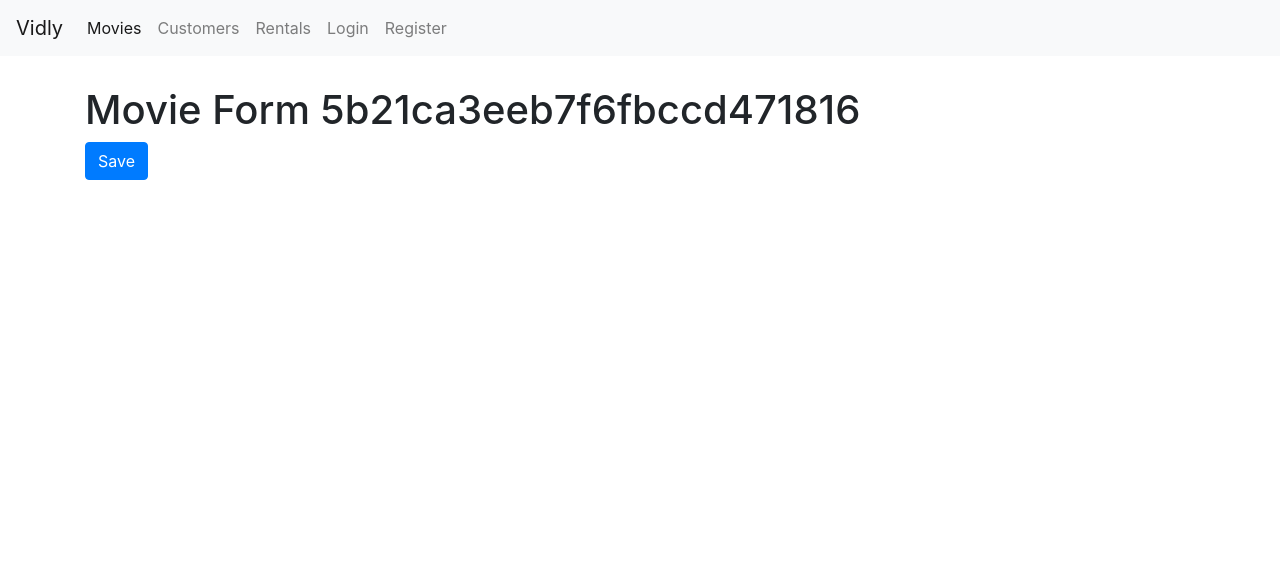
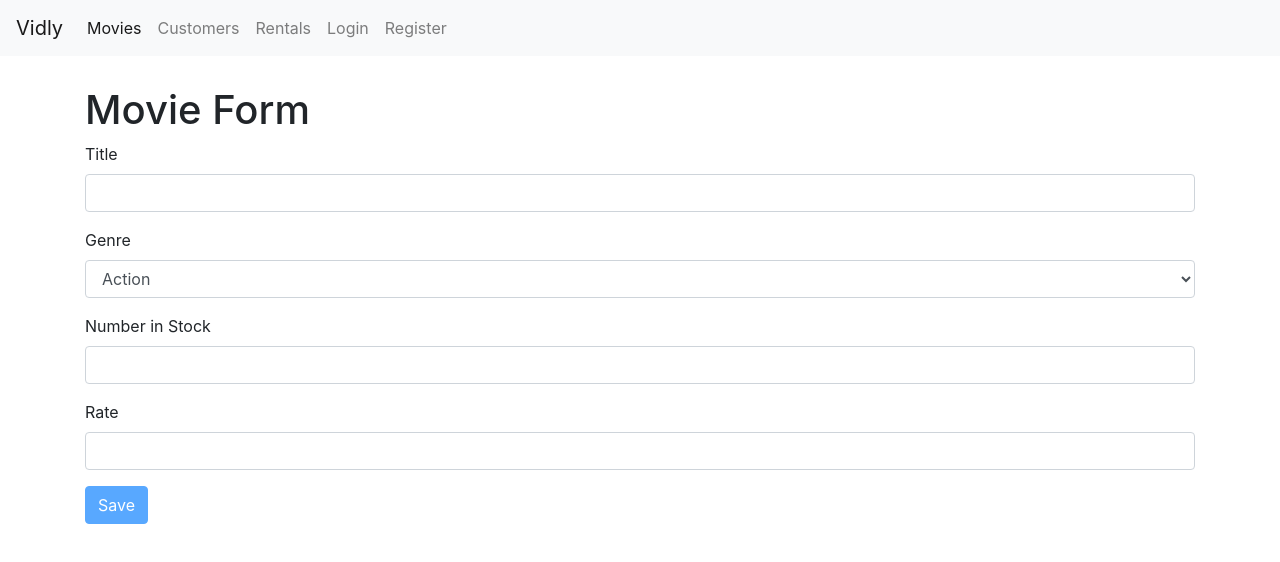
Before and after one commit to asafuli/react-first-go, a React (Create React App) app: page /movies/5b21ca3eeb7f6fbccd471816 in a window 1280 px wide. Shown: the top 562 px of the page. Built offline with nearby package versions, Linux system fonts and the light colour scheme.

Commit message:
Added newMovieForm

```diff
--- a/src/App.js
+++ b/src/App.js
@@ -20,7 +20,7 @@ class App extends Component {
           <Switch>
             <Route path="/login" component={LoginForm} />
             <Route path="/movies/new" component={NewMovieForm}/>
-            <Route path="/movies/:id" component={MovieForm}/>
+            <Route path="/movies/:id" component={NewMovieForm}/>
             <Route path="/movies" component={Movies}/>
             <Route path="/customers" component={Customers}/>
             <Route path="/rentals" component={Rentals}/>
--- a/src/components/common/form.jsx
+++ b/src/components/common/form.jsx
@@ -1,6 +1,7 @@
 import React, { Component } from 'react';
 import Joi from 'joi-browser';
 import Input from './input';
+import SelectList from './selectList';
 
 class Form extends Component {
   state = {
@@ -81,18 +82,32 @@ class Form extends Component {
     this.doSubmit();
   }
 
+  renderSelectList = (name, label, options, initialValue) => {
+    const {data, errors} = this.state;
+    return (
+      <SelectList
+        name={name}
+        label={label}
+        options={options}
+        value={initialValue || data[name]}
+        onChange={this.handleChange}
+        error={errors[name]}
+      />
+    )
+  }
+
   renderButton = (label) => {
     return <button disabled={this.validate()} className="btn btn-primary">{label}</button>
   }
 
-  renderInput = (name, label, type = 'text') => {
+  renderInput = (name, label, value, type = 'text') => {
     const {data, errors} = this.state;
     return (
       <Input
         type={type}
         name={name}
         label={label}
-        value={data[name]}
+        value={value || data[name]}
         onChange={this.handleChange}
         error={errors[name]}
       />
--- /dev/null
+++ b/src/components/common/selectList.jsx
@@ -0,0 +1,15 @@
+import React from 'react';
+
+
+const SelectList = ({name, label, options, initialValue, ...rest}) => {
+  return (
+    <div className="form-group">
+      <label htmlFor={name}>{label}</label>
+      <select {...rest} name={name} id={name} className="form-control">
+        {options.map(option => <option key={option._id} value={initialValue || option._id}>{option.name}</option> )}
+      </select>
+    </div>
+    );
+}
+
+export default SelectList;
--- a/src/components/movieForm.jsx
+++ b/src/components/movieForm.jsx
@@ -1,9 +1,10 @@
 import React from 'react';
+import NewMovieForm from './newMovieForm';
 
 const MovieForm = ({match, history}) => {
   return (
     <div>
-      <h1>Movie Form {match.params.id}</h1>
+      <NewMovieForm/>
       <button className="btn btn-primary" onClick={() => history.push('/movies')}>Save</button>
     </div>
   );
--- a/src/components/newMovieForm.jsx
+++ b/src/components/newMovieForm.jsx
@@ -1,18 +1,42 @@
 import React, { Component } from 'react';
 import Joi from 'joi-browser';
 import Form from './common/form';
+import { saveMovie } from '../services/fakeMovieService';
+import { getGenres } from '../services/fakeGenreService';
 
 class newMovieForm extends Form {
   state = {
-    data: {},
+    data: {title: "", genre: "", numberInStock: "", dailyRentalRate: "" },
     errors: {},
+  }
+
+  schema = {
+    title: Joi.string().required().label("Title"),
+    genre: Joi.string().required().label("Genre"),
+    numberInStock: Joi.number().min(0).required().label("Number in Stock"),
+    dailyRentalRate: Joi.number().min(0).max(10).required().label("Rate"),
+  }
+
+  doSubmit = () => {
+    const newMovie = {...this.state.data};
+    newMovie._id = 0;
+    newMovie.genre = getGenres().find(g => g._id === newMovie.genre);
+    saveMovie(newMovie);
+    console.log(newMovie);
+    this.props.history.push('/movies');
   }
 
   render() {
     return (
       <div>
         <h1>Movie Form</h1>
-        <form></form>
+        <form onSubmit={this.handleSubmit}>
+          {this.renderInput('title','Title')}
+          {this.renderSelectList('genre','Genre',getGenres())}
+          {this.renderInput('numberInStock','Number in Stock')}
+          {this.renderInput('dailyRentalRate','Rate')}
+          {this.renderButton('Save')}
+        </form>
       </div>
     );
   }
--- a/src/services/fakeMovieService.js
+++ b/src/services/fakeMovieService.js
@@ -86,8 +86,9 @@ export function getMovie(id) {
 
 export function saveMovie(movie) {
   let movieInDb = movies.find(m => m._id === movie._id) || {};
-  movieInDb.name = movie.name;
-  movieInDb.genre = genresAPI.genres.find(g => g._id === movie.genreId);
+  movieInDb.title = movie.title;
+  console.log(movie.genre)
+  movieInDb.genre = genresAPI.genres.find(g => g._id === movie.genre._id);
   movieInDb.numberInStock = movie.numberInStock;
   movieInDb.dailyRentalRate = movie.dailyRentalRate;
 
```
